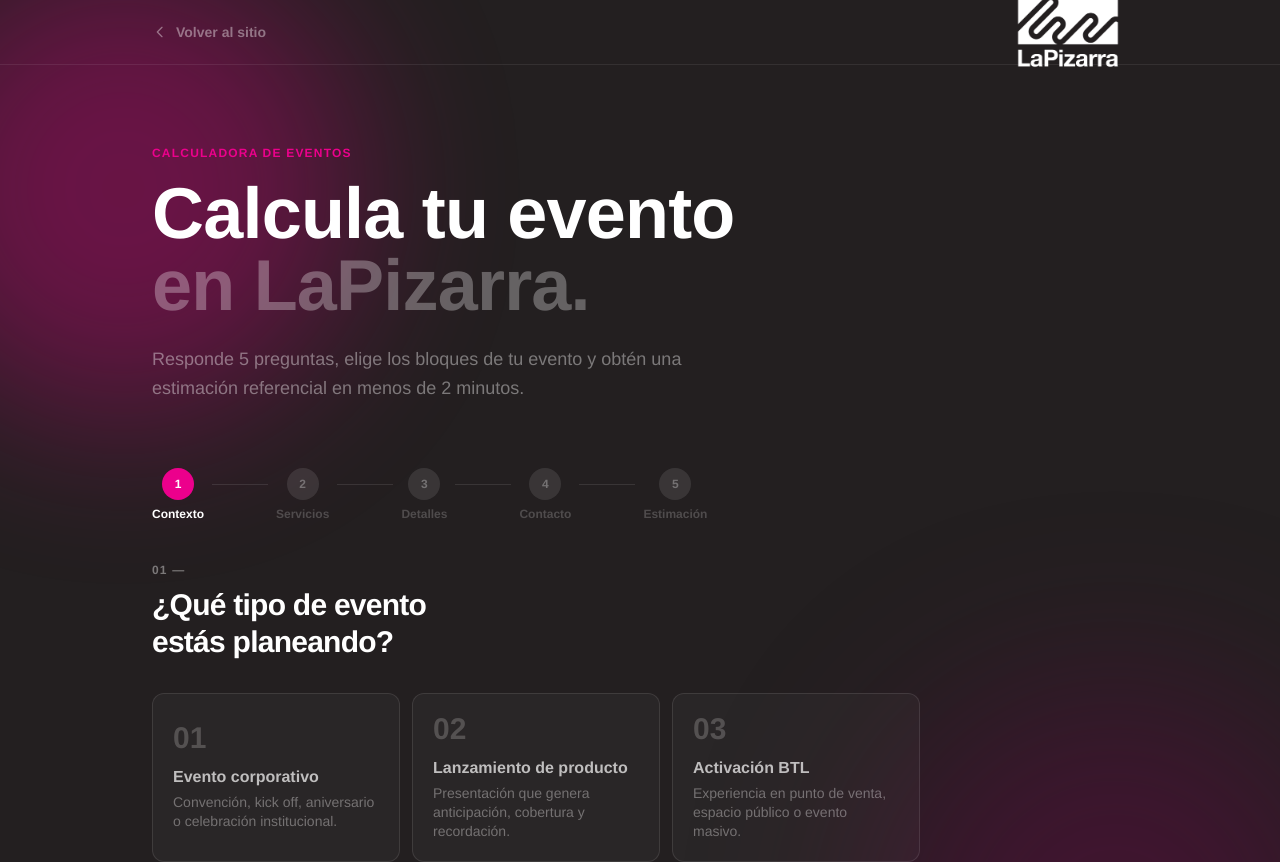
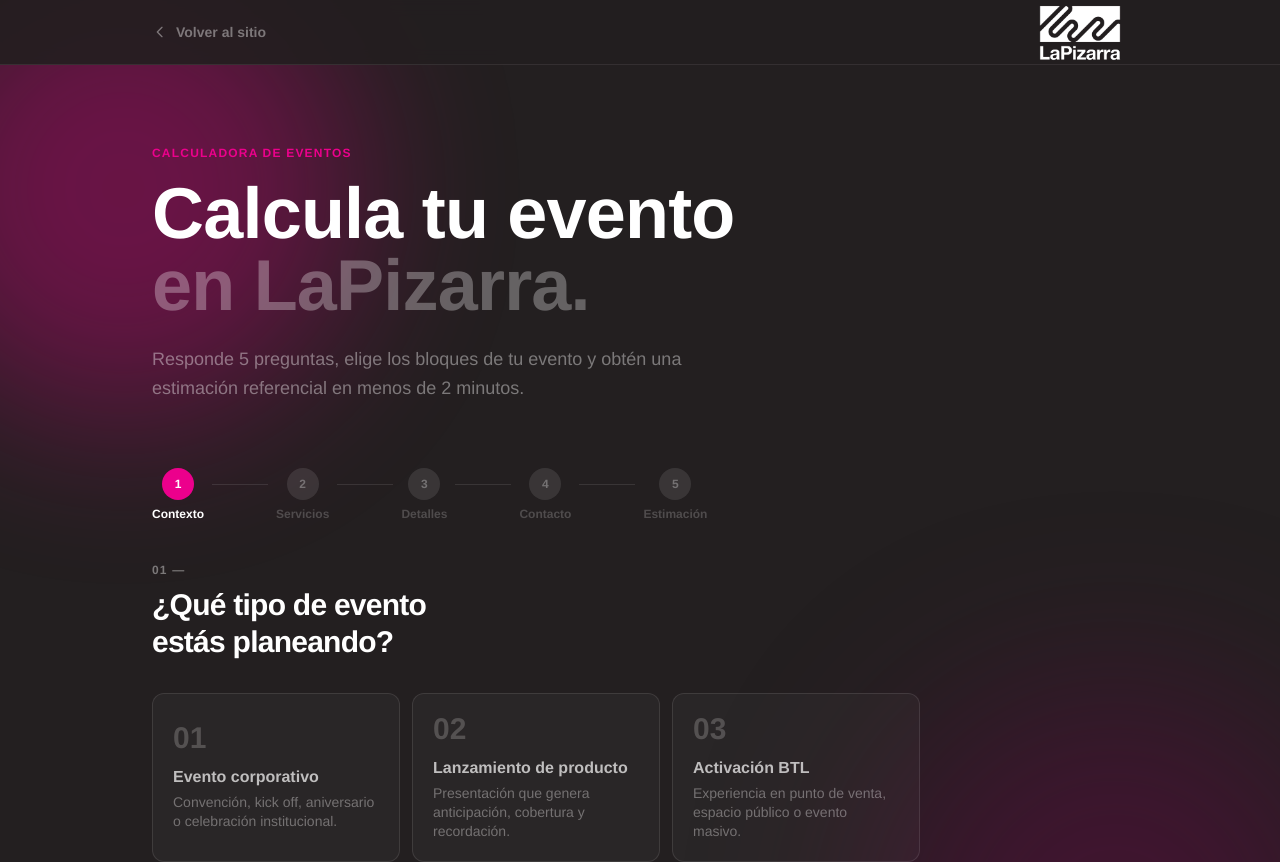
Before and after one commit to sebavigneaux-ui/lapizarra, a Next.js app: page /calculadora in a window 1280 px wide. Shown: the top 862 px of the page. Built offline with nearby package versions, Linux system fonts and the light colour scheme.

Commit message:
Sticky header + logo resize in calculadora

```diff
--- a/app/calculadora/page.tsx
+++ b/app/calculadora/page.tsx
@@ -52,7 +52,7 @@ export default function CalculadoraPage() {
       <Blobs />
 
       {/* Header */}
-      <header className="relative z-20 border-b border-white/8">
+      <header className="sticky top-0 z-20 border-b border-white/8 bg-[#231F20]/90 backdrop-blur-sm">
         <div className="max-w-5xl mx-auto px-6 h-16 flex items-center justify-between">
           <Link href="/" className="flex items-center gap-2 group">
             <svg className="w-4 h-4 text-white/40 group-hover:text-white/70 transition-colors duration-200" fill="none" viewBox="0 0 24 24" stroke="currentColor" strokeWidth={2}>
@@ -63,7 +63,7 @@ export default function CalculadoraPage() {
             </span>
           </Link>
           <Link href="/" className="flex-shrink-0">
-            <Image src="/logo-blanco.png" alt="LaPizarra" width={120} height={48} className="object-contain" />
+            <Image src="/logo-blanco.png" alt="LaPizarra" width={96} height={32} className="object-contain" />
           </Link>
         </div>
       </header>
```
